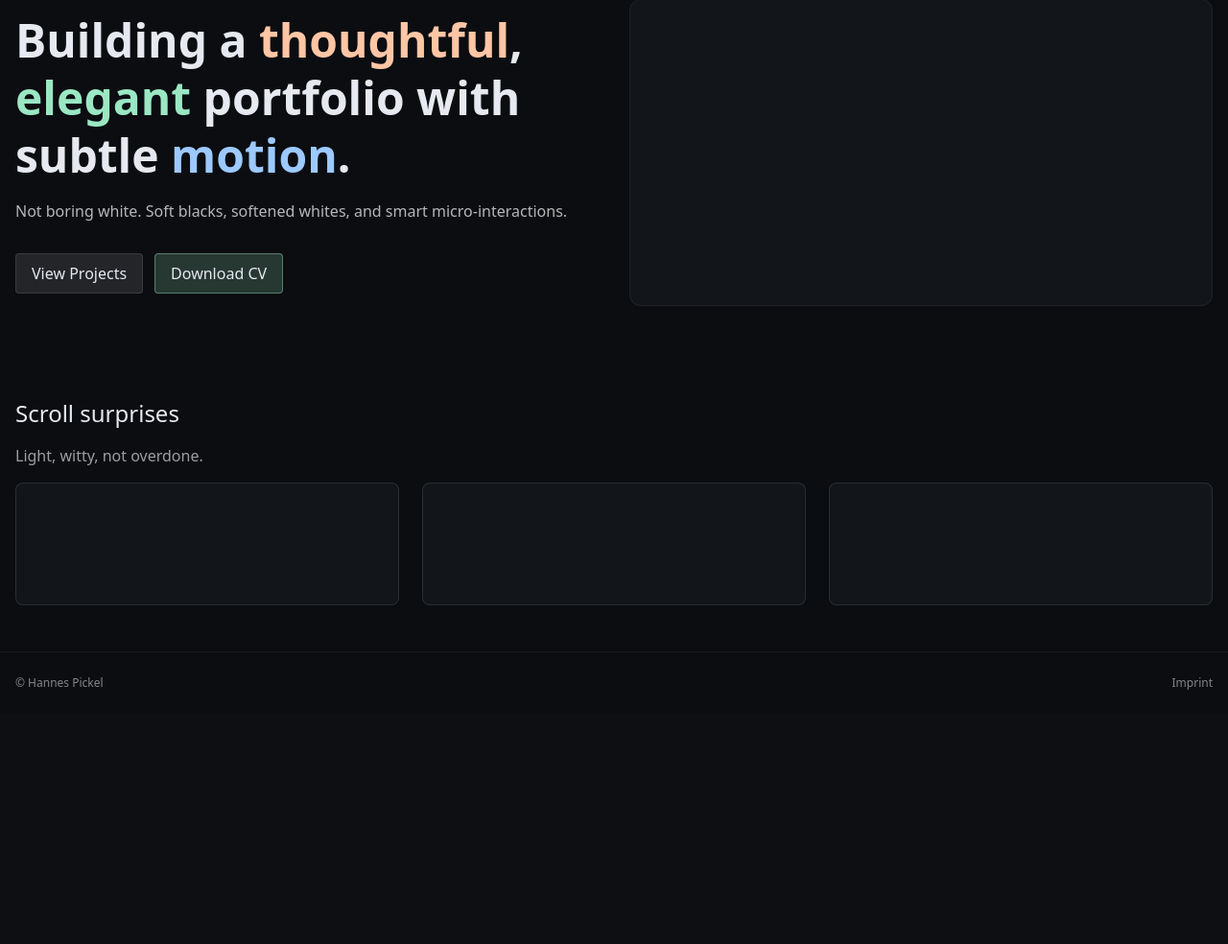
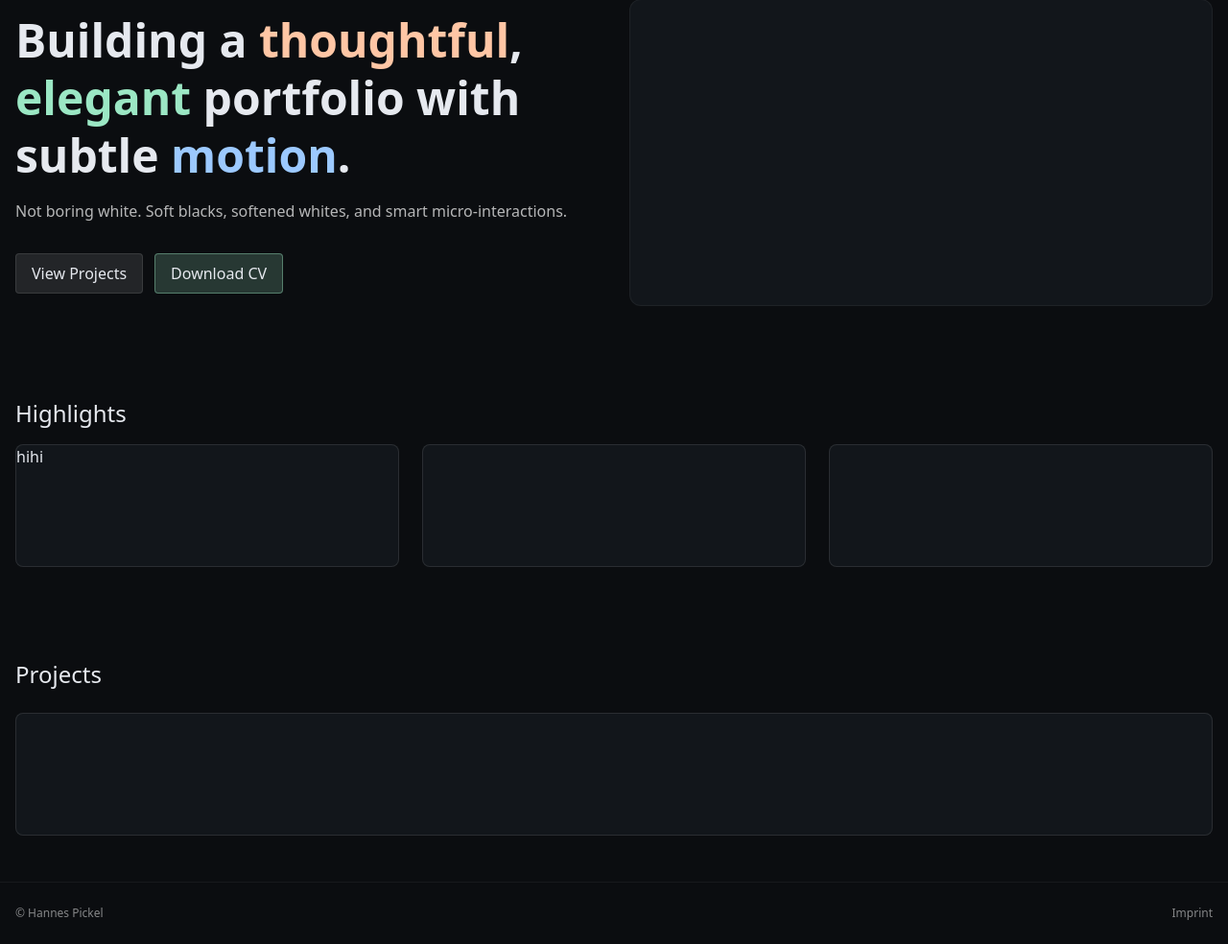
Before and after one commit to yhupe/portfolio, a FastAPI app: page / in a window 1280 px wide. Shown: the part 97-1081 px from the top of the page at 96% size. Before the commit the page ends 816 px from the top, so only its background shows below. Run offline with FastAPI, Linux system fonts and the light colour scheme; style sheets or scripts are compiled from the project's sources.

Commit message:
working on base.html and index.html

```diff
--- a/app/public/templates/base.html
+++ b/app/public/templates/base.html
@@ -8,20 +8,23 @@
   <!-- Favicon -->
   <link rel="icon" href="/static/img/favicon.ico" sizes="any" />
 
+  <!-- Tailwind CSS (gebaut) -->
   <link rel="stylesheet" href="/static/css/output.css?v=2" />
 
-  <!-- GSAP + ScrollTrigger -->
+  <!-- GSAP + ScrollTrigger (global eingebunden, aber ohne Seiteneffekte) -->
   <script defer src="https://unpkg.com/gsap@3/dist/gsap.min.js"></script>
   <script defer src="https://unpkg.com/gsap@3/dist/ScrollTrigger.min.js"></script>
 
-  <!-- Theme toggle script -->
+  <!-- Theme aus LocalStorage anwenden (verhindert FOUC) -->
   <script>
-    (function() {
+    (function () {
       const saved = localStorage.getItem('theme');
       if (saved === 'dark') document.documentElement.classList.add('dark','bg-ink-900');
       if (saved === 'light') document.documentElement.classList.remove('dark');
     })();
   </script>
+
+  {% block head_extra %}{% endblock %}
 </head>
 
 <body class="min-h-screen flex flex-col transition-colors duration-300 bg-ink-900 text-paper-100">
@@ -47,39 +50,9 @@
     </div>
   </header>
 
-  <!-- Main -->
+  <!-- Hauptbereich: Seiten füllen hier ihren Content ein -->
   <main class="flex-1 container mx-auto px-4 pt-24 pb-12">
-    {% block content %}
-    <!-- Hero -->
-    <section id="hero" class="grid md:grid-cols-2 gap-8 items-center">
-      <div>
-        <h1 class="text-4xl md:text-5xl font-semibold leading-tight">
-          Building a <span class="text-accent-peach">thoughtful</span>,<br/>
-          <span class="text-accent-mint">elegant</span> portfolio with<br/>
-          subtle <span class="text-accent-sky">motion</span>.
-        </h1>
-        <p class="mt-4 text-white/70 max-w-prose">
-          Not boring white. Soft blacks, softened whites, and smart micro-interactions.
-        </p>
-        <div class="mt-8 flex gap-3">
-          <a href="/projects" class="px-4 py-2 rounded bg-white/10 hover:bg-white/15 border border-white/10">View Projects</a>
-          <a href="/cv" class="px-4 py-2 rounded bg-accent-mint/20 hover:bg-accent-mint/30 border border-accent-mint/40">Download CV</a>
-        </div>
-      </div>
-      <div class="h-64 md:h-80 rounded-xl bg-ink-800 border border-white/5 shadow-soft" id="heroCard"></div>
-    </section>
-
-    <!-- Scroll section -->
-    <section class="mt-24 space-y-4" id="scrollBits">
-      <h2 class="text-2xl font-medium">Scroll surprises</h2>
-      <p class="text-white/60">Light, witty, not overdone.</p>
-      <div class="grid md:grid-cols-3 gap-6">
-        <div class="h-32 rounded-lg bg-ink-800 border border-white/10 shadow-soft"></div>
-        <div class="h-32 rounded-lg bg-ink-800 border border-white/10 shadow-soft"></div>
-        <div class="h-32 rounded-lg bg-ink-800 border border-white/10 shadow-soft"></div>
-      </div>
-    </section>
-    {% endblock %}
+    {% block content %}{% endblock %}
   </main>
 
   <!-- Footer -->
@@ -90,9 +63,9 @@
     </div>
   </footer>
 
-  <!-- Page JS -->
+  <!-- Globale Skripte (ohne Animationen) -->
   <script>
-    // Theme toggle
+    // Theme Toggle
     document.getElementById('themeToggle').addEventListener('click', () => {
       const root = document.documentElement;
       const isDark = root.classList.toggle('dark');
@@ -104,31 +77,12 @@
       }
     });
 
+    // GSAP/ScrollTrigger nur registrieren; seiten-spezifische Animationen kommen in scripts_extra
     window.addEventListener('load', () => {
-      if (!window.gsap || !window.ScrollTrigger) return;
-      gsap.registerPlugin(ScrollTrigger);
-
-      // Hero animation
-      gsap.from("#heroCard", { y: 30, opacity: 0, duration: 0.8, ease: "power2.out" });
-      gsap.from("#hero h1 span", { opacity: 0, y: 8, stagger: 0.08, duration: 0.5, ease: "power2.out", delay: 0.1 });
-
-      // Scroll section stagger animation
-      const cards = gsap.utils.toArray("#scrollBits .rounded-lg");
-      gsap.from(cards, {
-        scrollTrigger: {
-          trigger: "#scrollBits",
-          start: "top 75%",
-          once: true
-          // markers: true
-        },
-        y: 20,
-        opacity: 0,
-        duration: 0.6,
-        ease: "power2.out",
-        stagger: 0.08
-      });
+      if (window.gsap && window.ScrollTrigger) gsap.registerPlugin(ScrollTrigger);
     });
   </script>
 
+  {% block scripts_extra %}{% endblock %}
 </body>
 </html>
--- a/app/public/templates/index.html
+++ b/app/public/templates/index.html
@@ -1,2 +1,58 @@
 {% extends "base.html" %}
 {% block title %}Welcome!{% endblock %}
+
+{% block content %}
+<section id="hero" class="grid md:grid-cols-2 gap-8 items-center">
+  <div>
+    <h1 class="text-4xl md:text-5xl font-semibold leading-tight">
+      Building a <span class="text-accent-peach">thoughtful</span>,<br/>
+      <span class="text-accent-mint">elegant</span> portfolio with<br/>
+      subtle <span class="text-accent-sky">motion</span>.
+    </h1>
+    <p class="mt-4 text-white/70 max-w-prose">
+      Not boring white. Soft blacks, softened whites, and smart micro-interactions.
+    </p>
+    <div class="mt-8 flex gap-3">
+      <a href="/projects" class="px-4 py-2 rounded bg-white/10 hover:bg-white/15 border border-white/10">View Projects</a>
+      <a href="/cv" class="px-4 py-2 rounded bg-accent-mint/20 hover:bg-accent-mint/30 border border-accent-mint/40">Download CV</a>
+    </div>
+  </div>
+  <div class="h-64 md:h-80 rounded-xl bg-ink-800 border border-white/5 shadow-soft" id="heroCard"></div>
+</section>
+
+<section class="mt-24 space-y-4" id="features">
+  <h2 class="text-2xl font-medium">Highlights</h2>
+  <div class="grid md:grid-cols-3 gap-6">
+    <div class="h-32 rounded-lg bg-ink-800 border border-white/10 shadow-soft feature-card">hihi</div>
+    <div class="h-32 rounded-lg bg-ink-800 border border-white/10 shadow-soft feature-card"></div>
+    <div class="h-32 rounded-lg bg-ink-800 border border-white/10 shadow-soft feature-card"></div>
+  </div>
+</section>
+
+<section class="mt-24" id="projectsTeaser">
+  <h2 class="text-2xl font-medium mb-6">Projects</h2>
+  <!-- später Cards/Liste -->
+  <div class="h-32 rounded-lg bg-ink-800 border border-white/10 shadow-soft"></div>
+</section>
+{% endblock %}
+
+{% block scripts_extra %}
+<script>
+  window.addEventListener('load', () => {
+    if (!window.gsap) return;
+
+    // Hero Intro
+    gsap.from("#heroCard", { y: 30, opacity: 0, duration: 0.8, ease: "power2.out" });
+    gsap.from("#hero h1 span", { opacity: 0, y: 8, stagger: 0.08, duration: 0.5, ease: "power2.out", delay: 0.1 });
+
+    // Scroll-Reveals (ein gemeinsamer Trigger)
+    if (window.ScrollTrigger) {
+      const cards = gsap.utils.toArray(".feature-card");
+      gsap.from(cards, {
+        scrollTrigger: { trigger: "#features", start: "top 75%", once: true },
+        y: 20, opacity: 0, duration: 0.6, ease: "power2.out", stagger: 0.08
+      });
+    }
+  });
+</script>
+{% endblock %}
```
